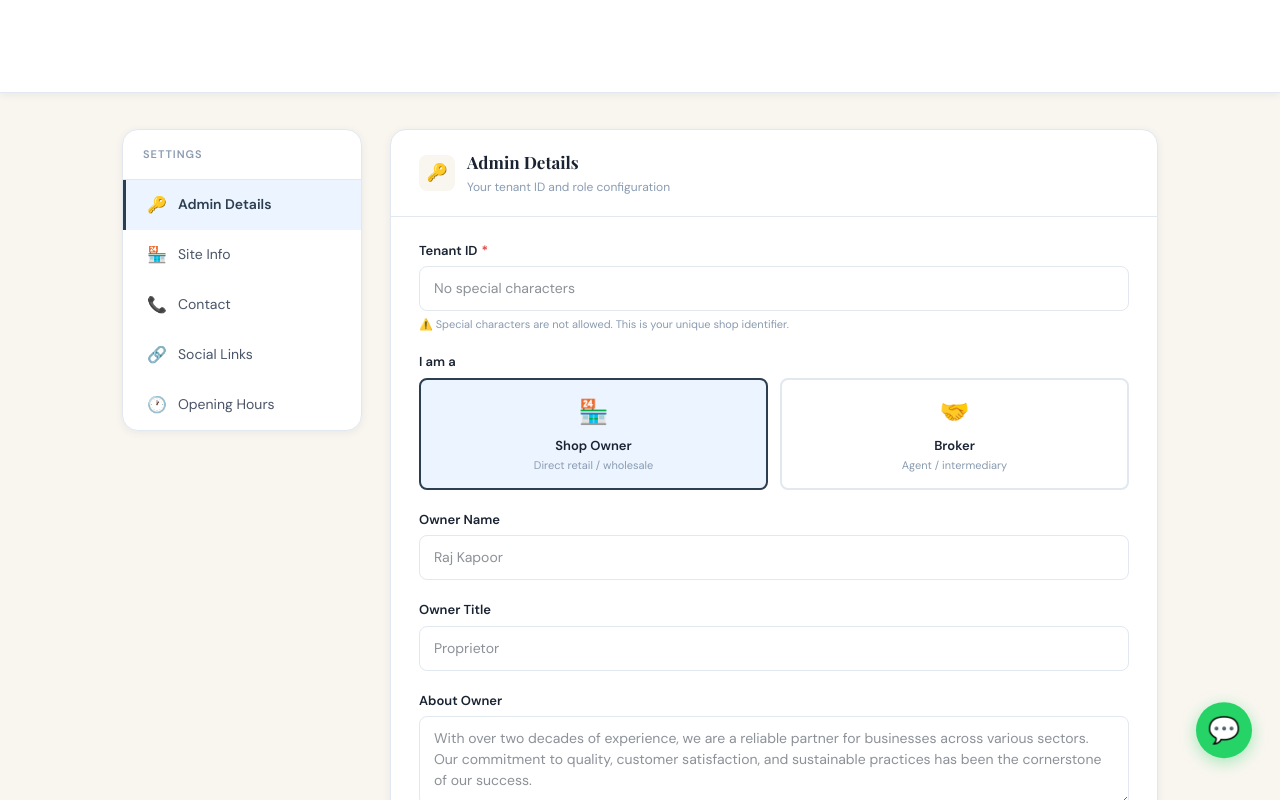
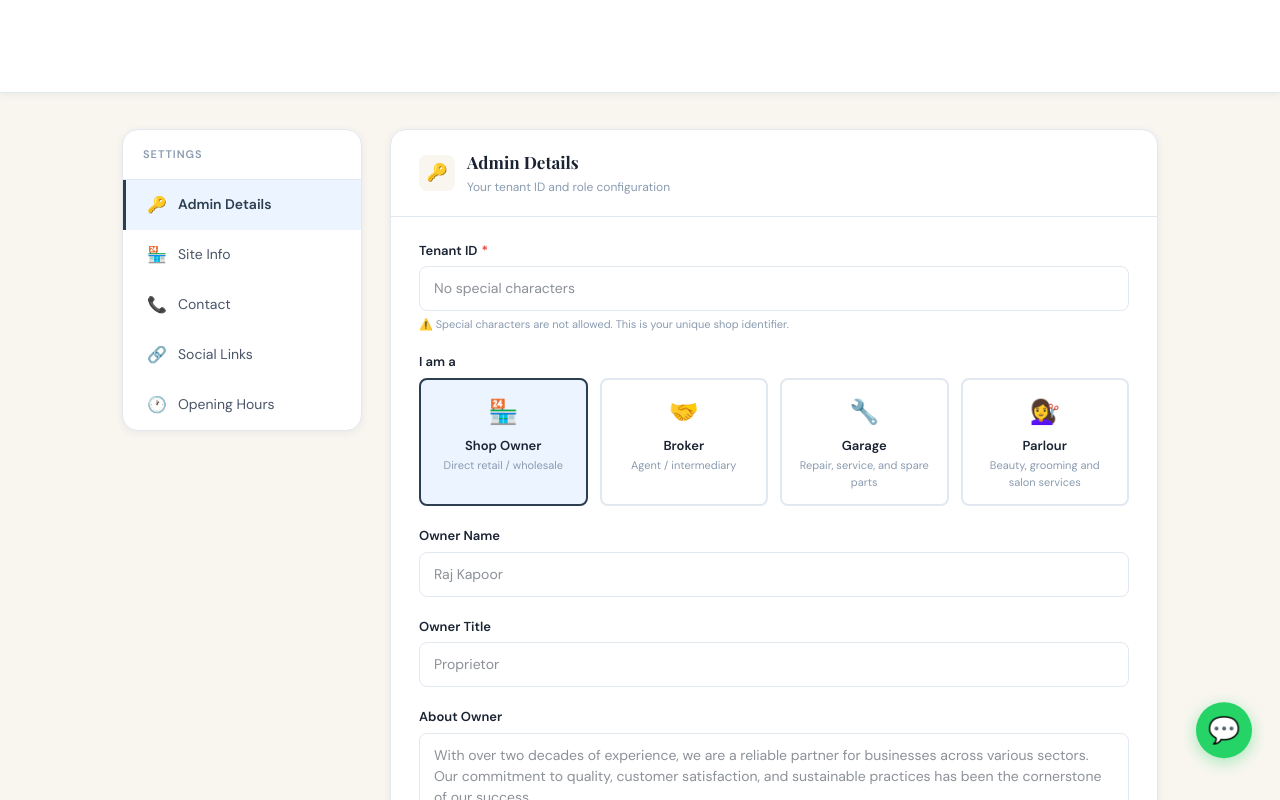
Before and after one commit to Harshal3416/portlify, a Next.js app in the folder frontend/: page /admin/settings in a window 1280 px wide. Shown: the top 800 px of the page. Built offline with nearby package versions, Linux system fonts and the light colour scheme; no server answers.

Commit message:
added shop type

```diff
--- a/frontend/app/admin/settings/page.tsx
+++ b/frontend/app/admin/settings/page.tsx
@@ -20,6 +20,7 @@ export default function Settings() {
     const [yearsofexperience, setYearsOfExperience] = useState("");
     const [productssold, setProductsSold] = useState("");
     const [happyclients, setHappyClients] = useState("");
+    const [shopType, setShopType] = useState<"shopOwner" | "broker" | "garage" | "parlour">("shopOwner");
 
     // Site Information states
     const [sitelogourl, setSitelogourl] = useState<File | null>(null);
@@ -71,6 +72,7 @@ export default function Settings() {
         setYearsOfExperience(siteDetails?.yearsofexperience || '');
         setProductsSold(siteDetails?.productssold || '');
         setHappyClients(siteDetails?.happyclients || '');
+        setShopType(siteDetails?.shoptype as "shopOwner" | "broker" | "garage" | "parlour" || 'shopOwner');
 
         if(siteDetails?.tenantid) {
             setIsAdminDetailsFromDb(true);
@@ -89,7 +91,7 @@ export default function Settings() {
     // Admin details Update functions
     const updateAdminDetailsFn = async () => {
         try {
-            await updateAdminDetails({ tenantid, ownername, ownertitle, aboutowner, yearsofexperience, productssold, happyclients });
+            await updateAdminDetails({ tenantid, ownername, ownertitle, aboutowner, yearsofexperience, productssold, happyclients, shoptype: shopType });
             showToast("Details saved!", "success")
             setIsAdminDetailsFromDb(true);
             // set tenant id in url without refreshing the page
@@ -358,15 +360,25 @@ export default function Settings() {
                         <div className="field-group">
                             <label className="field-label">I am a</label>
                             <div className="role-options">
-                                <div className="role-option selected">
+                            <div className={`role-option ${shopType === 'shopOwner' ? 'selected' : ''}`} onClick={() => setShopType('shopOwner')}>
                                 <div className="role-icon">🏪</div>
                                 <div className="role-name">Shop Owner</div>
                                 <div className="role-desc">Direct retail / wholesale</div>
                             </div>
-                                <div className="role-option">
+                            <div className={`role-option ${shopType === 'broker' ? 'selected' : ''}`} onClick={() => setShopType('broker')}>
                                 <div className="role-icon">🤝</div>
                                 <div className="role-name">Broker</div>
                                 <div className="role-desc">Agent / intermediary</div>
+                            </div>
+                            <div className={`role-option ${shopType === 'garage' ? 'selected' : ''}`} onClick={() => setShopType('garage')}>
+                                <div className="role-icon">🔧</div>
+                                <div className="role-name">Garage</div>
+                                <div className="role-desc">Repair, service, and spare parts</div>
+                            </div>
+                            <div className={`role-option ${shopType === 'parlour' ? 'selected' : ''}`} onClick={() => setShopType('parlour')}>
+                                <div className="role-icon">💇‍♀️</div>
+                                <div className="role-name">Parlour</div>
+                                <div className="role-desc">Beauty, grooming and salon services</div>
                             </div>
                         </div>
                         </div>
--- a/frontend/services/settingsService.ts
+++ b/frontend/services/settingsService.ts
@@ -10,7 +10,7 @@ export const getAdminDetails = async (tenantid?: string) => {
   return res.data?.data ?? null;
 }
 
-export const updateAdminDetails = async (data: { tenantid: string; ownername: string; ownertitle: string; aboutowner: string; yearsofexperience: string; productssold: string; happyclients: string; }) => {
+export const updateAdminDetails = async (data: { tenantid: string; ownername: string; ownertitle: string; aboutowner: string; yearsofexperience: string; productssold: string; happyclients: string; shoptype: string; }) => {
   try {
     const res = await apiClient.post(`/admin-details`, data);
     return res.data?.data ?? null;
```
Also changed, not shown: 1 other file (tests, documents, lock files or other folders). Lines whose indentation alone changed are shown as unchanged.
